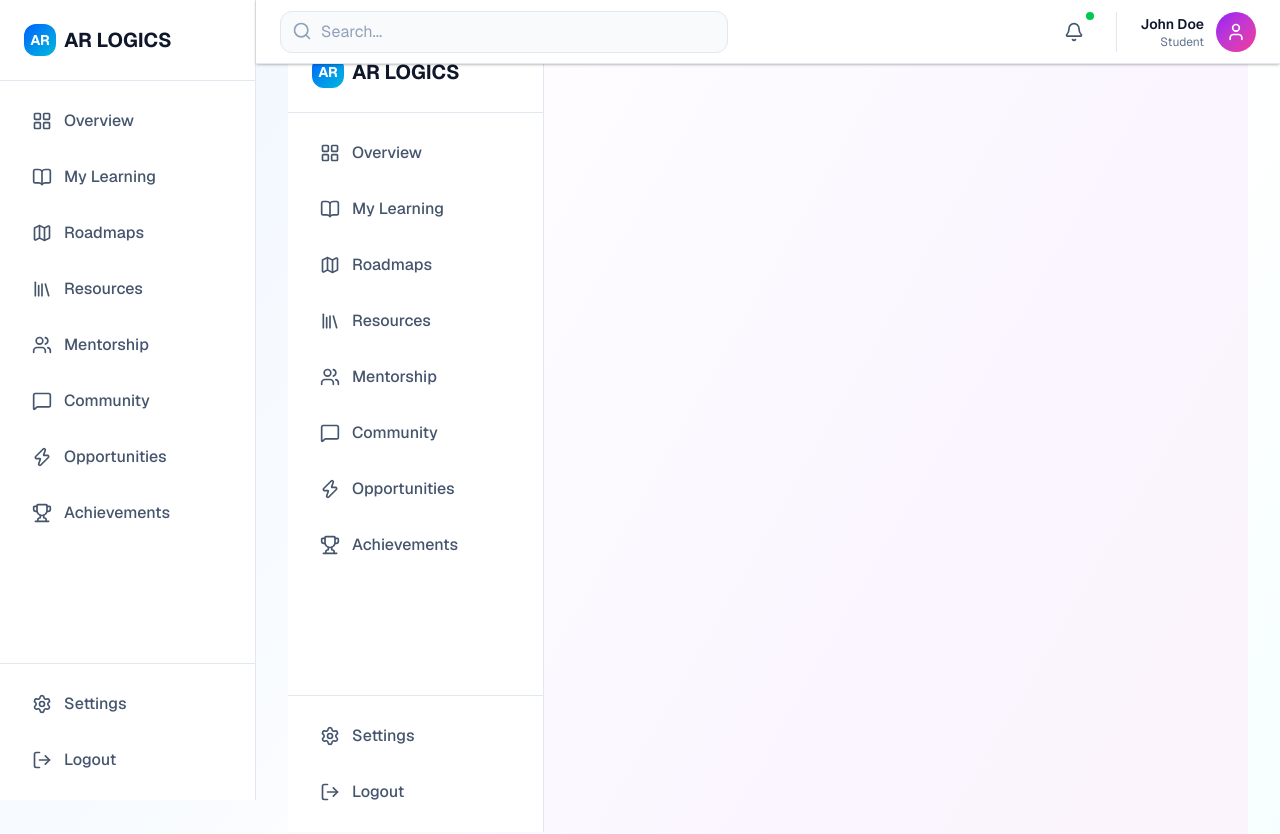
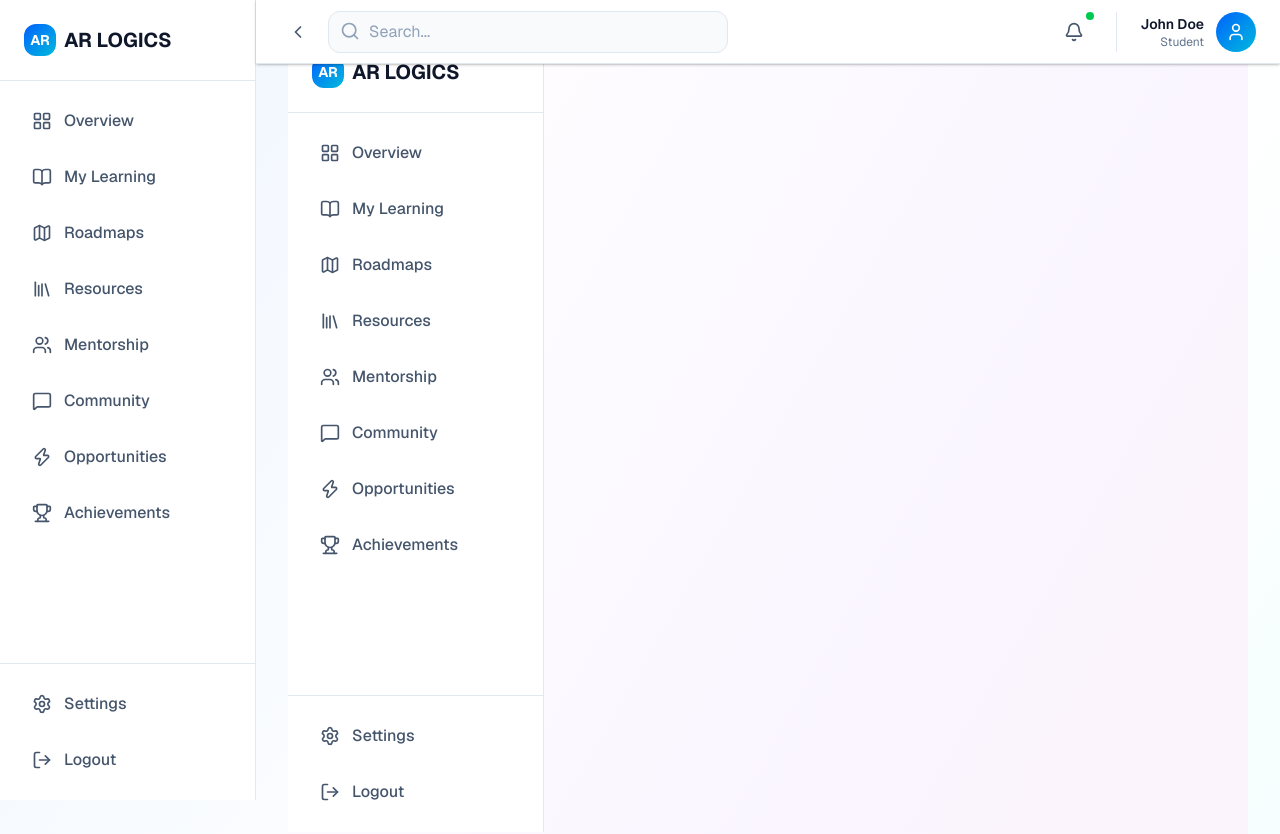
Before and after one commit to shivamani-code/AR-KORE-LOGICS, a Next.js app: page /dashboard/settings in a window 1280 px wide. Shown: the top 834 px of the page. Built offline with nearby package versions, Linux system fonts and the light colour scheme.

Commit message:
feat: add sidebar toggle button and update color styles

```diff
--- a/components/dashboard-navbar.tsx
+++ b/components/dashboard-navbar.tsx
@@ -1,17 +1,26 @@
 'use client'
 
-import { Search, Bell, User } from 'lucide-react'
+import { Search, Bell, User, ChevronLeft, ChevronRight } from 'lucide-react'
+import { useState } from 'react'
 
-export function DashboardNavbar() {
+export function DashboardNavbar({ onToggleSidebar }) {
   return (
     <nav className="fixed top-0 left-0 right-0 md:left-64 h-16 bg-white border-b border-slate-200 flex items-center justify-between px-4 sm:px-6 z-40 shadow-sm">
-      <div className="flex-1 max-w-xs sm:max-w-md">
-        <div className="relative">
+      <div className="flex items-center gap-3 flex-1 max-w-xs sm:max-w-md">
+        <button
+          onClick={onToggleSidebar}
+          className="hidden md:flex p-2 hover:bg-slate-100 rounded-lg transition text-slate-600"
+          aria-label="Toggle sidebar"
+          title="Toggle sidebar"
+        >
+          <ChevronLeft size={20} />
+        </button>
+        <div className="relative flex-1">
           <Search className="absolute left-3 top-2.5 text-slate-400" size={20} aria-hidden="true" />
           <input
             type="text"
             placeholder="Search..."
-            className="w-full pl-10 pr-4 py-2 bg-slate-50 border border-slate-200 rounded-lg text-sm sm:text-base text-slate-900 placeholder-slate-400 focus:border-purple-500 focus:outline-none transition"
+            className="w-full pl-10 pr-4 py-2 bg-slate-50 border border-slate-200 rounded-lg text-sm sm:text-base text-slate-900 placeholder-slate-400 focus:border-blue-500 focus:ring-2 focus:ring-blue-400/30 focus:outline-none transition"
             aria-label="Search courses, mentors, and resources"
           />
         </div>
@@ -32,7 +41,7 @@ export function DashboardNavbar() {
             <p className="text-xs text-slate-500">Student</p>
           </div>
           <button
-            className="w-10 h-10 bg-gradient-to-br from-purple-600 to-pink-500 rounded-full flex items-center justify-center hover:shadow-lg hover:shadow-purple-300/50 transition flex-shrink-0"
+            className="w-10 h-10 bg-gradient-to-br from-blue-600 to-cyan-500 rounded-full flex items-center justify-center hover:shadow-lg hover:shadow-blue-300/50 transition flex-shrink-0"
             aria-label="Open user menu"
           >
             <User className="text-white" size={20} aria-hidden="true" />
--- a/components/dashboard-sidebar.tsx
+++ b/components/dashboard-sidebar.tsx
@@ -16,32 +16,37 @@ const menuItems = [
   { icon: Trophy, label: 'Achievements', href: '/dashboard/achievements' },
 ]
 
-export function DashboardSidebar() {
+export function DashboardSidebar({ isOpen = true, onToggle = () => {} }) {
   const pathname = usePathname()
-  const [isOpen, setIsOpen] = useState(false)
+  const [sidebarOpen, setSidebarOpen] = useState(isOpen)
+
+  const handleToggle = () => {
+    setSidebarOpen(!sidebarOpen)
+    onToggle()
+  }
 
   return (
     <>
       {/* Mobile menu button - appears above navbar on mobile */}
       <button
-        onClick={() => setIsOpen(!isOpen)}
-        className="fixed bottom-6 right-6 z-50 md:hidden bg-purple-600 text-white p-3 rounded-full shadow-lg hover:shadow-xl transition"
+        onClick={handleToggle}
+        className="fixed bottom-6 right-6 z-50 md:hidden bg-blue-600 text-white p-3 rounded-full shadow-lg hover:shadow-xl transition hover:scale-110 active:scale-95"
         aria-label="Toggle navigation menu"
       >
-        {isOpen ? <X size={24} /> : <Menu size={24} />}
+        {sidebarOpen ? <X size={24} /> : <Menu size={24} />}
       </button>
 
       {/* Mobile overlay */}
-      {isOpen && (
+      {sidebarOpen && (
         <div
           className="fixed inset-0 bg-black/50 z-30 md:hidden"
-          onClick={() => setIsOpen(false)}
+          onClick={handleToggle}
           aria-hidden="true"
         />
       )}
 
       <aside className={`w-64 bg-white border-r border-slate-200 h-screen fixed left-0 top-0 flex flex-col overflow-y-auto z-40 transition-transform duration-300 md:relative md:z-auto ${
-        isOpen ? 'translate-x-0' : '-translate-x-full md:translate-x-0'
+        sidebarOpen ? 'translate-x-0' : '-translate-x-full md:translate-x-0'
       }`}>
       <div className="p-6 border-b border-slate-200">
         <Link href="/" className="flex items-center gap-2">
@@ -63,10 +68,10 @@ export function DashboardSidebar() {
               href={item.href}
               className={`flex items-center gap-3 px-4 py-3 rounded-lg transition ${
                 isActive
-                  ? 'bg-purple-100 text-purple-600 border border-purple-200'
+                  ? 'bg-blue-100 text-blue-600 border border-blue-200'
                   : 'text-slate-600 hover:text-slate-900 hover:bg-slate-100'
               }`}
-              onClick={() => setIsOpen(false)}
+              onClick={handleToggle}
             >
               <IconComponent size={20} aria-hidden="true" />
               <span className="font-medium">{item.label}</span>
@@ -79,14 +84,14 @@ export function DashboardSidebar() {
         <Link
           href="/dashboard/settings"
           className="flex items-center gap-3 px-4 py-3 rounded-lg text-slate-600 hover:text-slate-900 hover:bg-slate-100 transition"
-          onClick={() => setIsOpen(false)}
+          onClick={handleToggle}
         >
           <Settings size={20} aria-hidden="true" />
           <span className="font-medium">Settings</span>
         </Link>
         <button
           className="w-full flex items-center gap-3 px-4 py-3 rounded-lg text-slate-600 hover:text-slate-900 hover:bg-slate-100 transition"
-          onClick={() => setIsOpen(false)}
+          onClick={handleToggle}
           aria-label="Logout"
         >
           <LogOut size={20} aria-hidden="true" />
--- a/components/navbar.tsx
+++ b/components/navbar.tsx
@@ -31,10 +31,10 @@ export function Navbar() {
           </div>
 
           <div className="hidden md:flex items-center gap-4">
-            <Link href="/login" className="text-slate-600 hover:text-slate-900 transition font-medium focus:outline-none focus:ring-2 focus:ring-purple-500 rounded px-2 py-1">
+            <Link href="/login" className="text-slate-600 hover:text-slate-900 transition font-medium focus:outline-none focus:ring-2 focus:ring-blue-500 rounded px-2 py-1">
               Login
             </Link>
-            <Link href="/signup" className="px-6 py-2 bg-gradient-to-r from-purple-600 to-pink-500 text-white rounded-lg font-semibold hover:shadow-lg transition focus:outline-none focus:ring-2 focus:ring-purple-500 focus:ring-offset-2">
+            <Link href="/signup" className="px-6 py-2 bg-gradient-to-r from-blue-600 to-cyan-500 text-white rounded-xl font-semibold hover:shadow-lg hover:shadow-blue-300/50 transition-all duration-300 focus:outline-none focus:ring-2 focus:ring-blue-500 focus:ring-offset-2 hover:scale-105 hover:-translate-y-0.5 active:scale-95">
               Get Started
             </Link>
           </div>
@@ -63,7 +63,7 @@ export function Navbar() {
             <Link href="/login" className="block text-slate-600 hover:text-slate-900 py-2 font-medium px-2 rounded hover:bg-slate-50">
               Login
             </Link>
-            <Link href="/signup" className="block w-full text-center px-6 py-2 bg-gradient-to-r from-blue-600 to-cyan-500 text-white rounded-lg font-semibold mt-4 hover:shadow-lg transition">
+            <Link href="/signup" className="block w-full text-center px-6 py-2 bg-gradient-to-r from-blue-600 to-cyan-500 text-white rounded-xl font-semibold mt-4 hover:shadow-lg hover:shadow-blue-300/50 transition-all duration-300 hover:scale-105 active:scale-95">
               Get Started
             </Link>
           </div>
```
